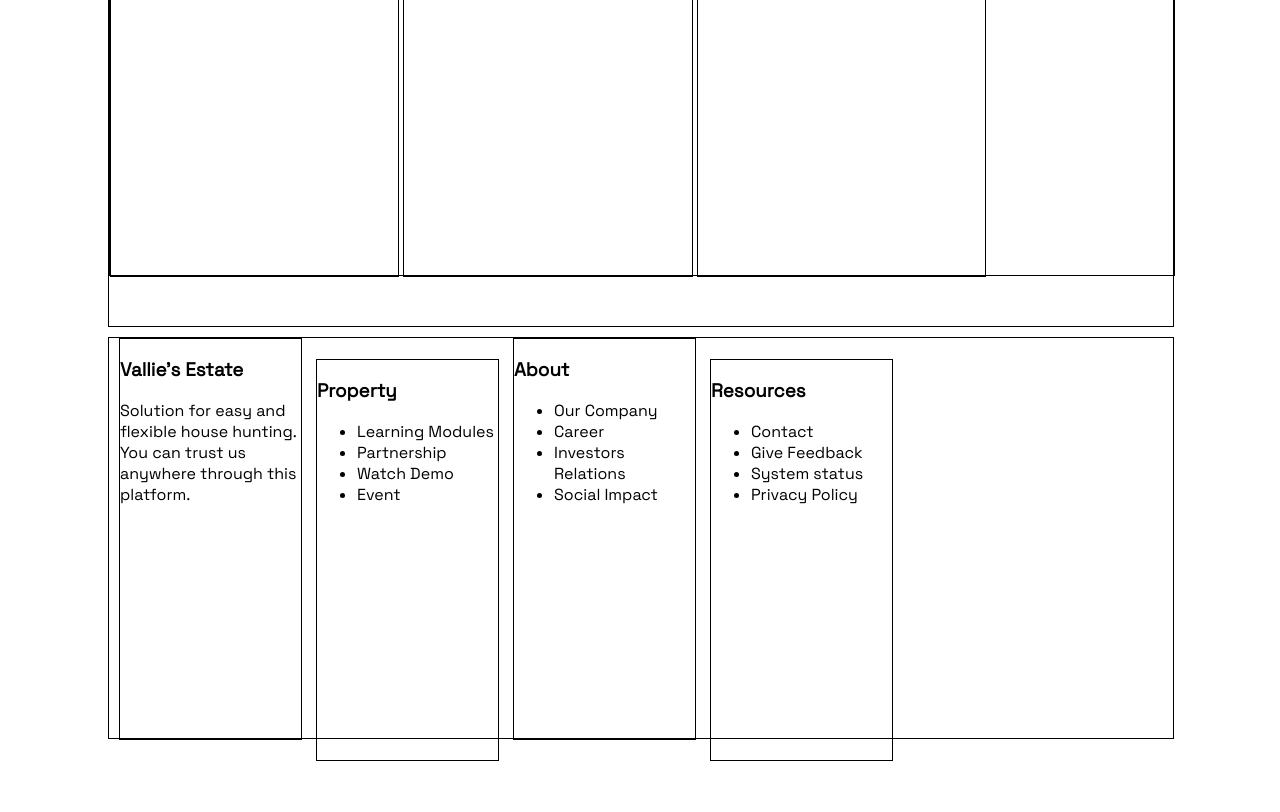
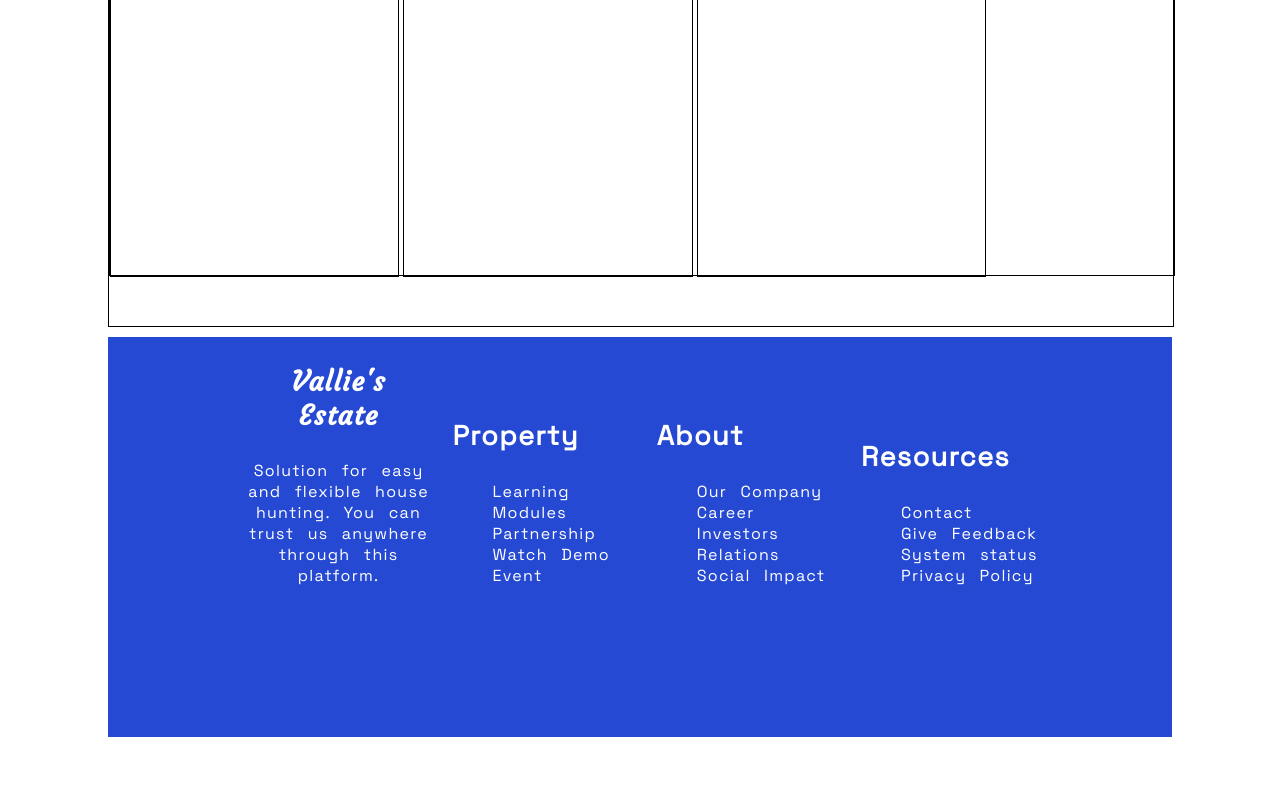
Before and after one commit to MokuaEnock/Real-estate, a plain HTML site: page index.html in a window 1280 px wide. Shown: the part 4066-4878 px from the top of the page. Before the commit the page ends 4827 px from the top, so only its background shows below. Drawn offline with Linux system fonts and the light colour scheme.

Commit message:
ad level two formatting to footer

```diff
--- a/index.html
+++ b/index.html
@@ -207,14 +207,14 @@
     <!--==================Footer =======================-->
     <div id="footer">
       <div class="f_div">
-        <h3>Vallie's Estate</h3>
-        <p>
+        <h3 id="fdiv1_h">Vallie's Estate</h3>
+        <p id="fdiv1_p">
           Solution for easy and flexible house hunting. You can trust us
           anywhere through this platform.
         </p>
       </div>
       <div class="f_div">
-        <h3>Property</h3>
+        <h3 class="fdiv1_h2">Property</h3>
         <ul>
           <li>Learning Modules</li>
           <li>Partnership</li>
@@ -223,7 +223,7 @@
         </ul>
       </div>
       <div class="f_div">
-        <h3>About</h3>
+        <h3 class="fdiv1_h2">About</h3>
         <ul>
           <li>Our Company</li>
           <li>Career</li>
@@ -232,7 +232,7 @@
         </ul>
       </div>
       <div class="f_div">
-        <h3>Resources</h3>
+        <h3 class="fdiv1_h2">Resources</h3>
         <ul>
           <li>Contact</li>
           <li>Give Feedback</li>
--- a/resources/css/index.css
+++ b/resources/css/index.css
@@ -259,19 +259,30 @@ a {
 
 /*==========================Main Part 6================================*/
 #footer {
-  border-color: black;
-  border-style: solid;
-  border-width: 1px;
   margin-top: 10px;
   width: 100%;
   height: 400px;
+  text-align: center;
+  color: white;
+  background-color: #2549d3;
+  word-spacing: 0.5em;
+  letter-spacing: 0.08em;
 }
 .f_div {
-  border-color: black;
-  border-style: solid;
-  border-width: 1px;
   display: inline-block;
   height: 100%;
   width: 17%;
   margin-left: 10px;
 }
+#footer ul {
+  list-style: none;
+  text-align: left;
+}
+#fdiv1_h {
+  font-family: "Courgette", cursive;
+  font-size: 170%;
+}
+.fdiv1_h2 {
+  font-size: 170%;
+  text-align: left;
+}
```
